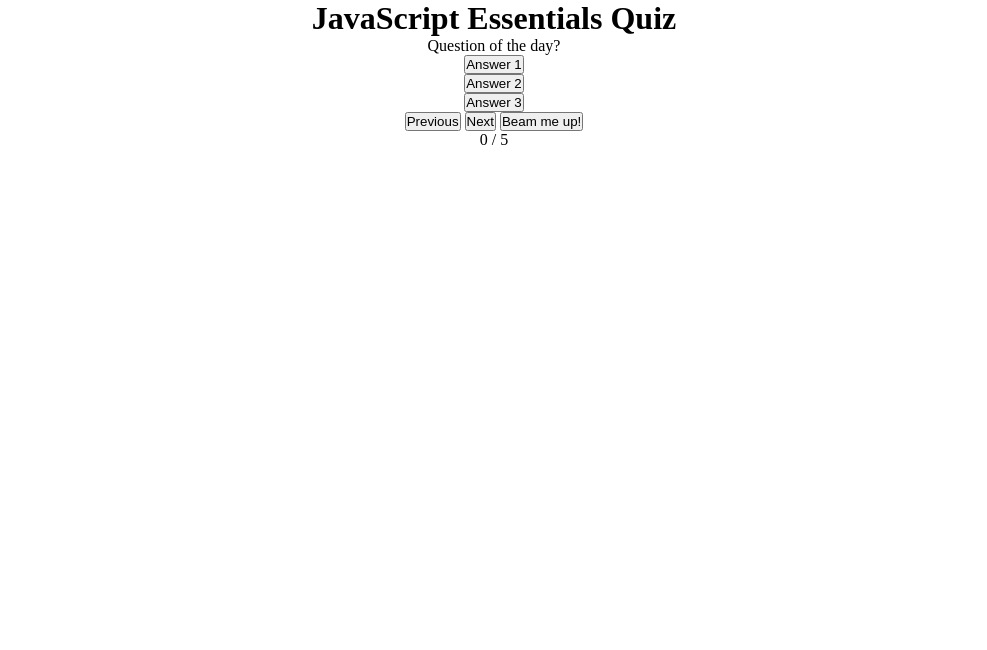
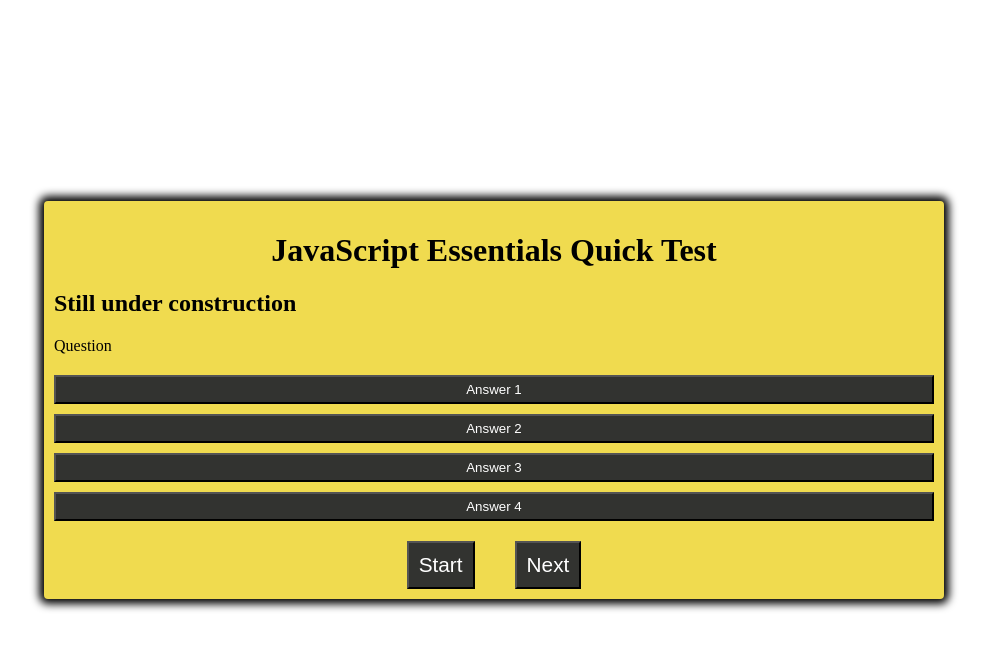
Before and after one commit to Code-Institute-Submissions/JavaScript-Quick-Quiz, a plain HTML site: page index.html in a window 1280 px wide. Shown: the whole page, without its empty margins (146-1133 px from the left). Drawn offline with Linux system fonts and the light colour scheme.

Commit message:
Under construction

```diff
--- a/assets/css/style.css
+++ b/assets/css/style.css
@@ -1,10 +1,51 @@
 * {
-    margin: 0;
-    padding: 0;
-  }
+  box-sizing: border-box;
+}
 
-  .main {
-    max-width: 1280px;
-    margin: 0 auto;
-    text-align: center;
-  }
+
+body {
+  padding: 0;
+  margin: 0;
+  width: 100vw;
+  height: 100vh;
+  display: flex;
+  align-items: center;
+  justify-content: center;
+
+}
+h1 {
+  text-align: center;
+}
+.main {
+  width: 900px;
+  max-width: 80%;
+  background-color: #f0db4f;
+  box-shadow: 0 0 8px 5px;
+  border-radius: 4px;
+  padding: 10px;
+}
+
+.btn-grid {
+  display: grid;
+  grid-template-columns: repeat(1, auto);
+  gap: 10px;
+  margin: 20px 0;
+}
+.btn {
+  background-color: #323330;
+  color: white;
+  padding: 5px 8px;
+}
+.start-btn, .next-btn {
+  font-size: 1.3rem;
+  padding: 10px;
+  margin: 0 20px;
+}
+.ctrls {
+  display: flex;
+  justify-content: center;
+  align-items: center;
+}
+.hide {
+  display: none;
+}
--- a/assets/js/script.js
+++ b/assets/js/script.js
@@ -1,50 +1,38 @@
-function runQuiz() {
-    let questions = document.getElementById('quest-text');
+let start = document.getElementById('start-button');
+let next = document.getElementById('nextQuest-button');
+let questionsContainer = document.getElementById('question-container');
+let quest = document.getElementById('quests');
+
+
+start.addEventListener('click', startQuiz);
+next.addEventListener('click', nextQuestion);
+
+function startQuiz() {
+  console.log('logged');
+
 }
 
-let quest = [
-    {
-      question: "Inside which HTML element do we put the JavaScript?",
-      answers: [
-        {option:"<script>"}, // Correct answer
-        {option:"<scripting>"},
-        {option:"<js>"}
-      ]
-    },
+function nextQuestion() {
 
-    {
-      question: "Where is the correct place to insert a JavaScript?",
-      answers: [
-        {option:"The <body> section"},
-        {option:"The <head> section"},
-        {option:"Both the <head> section and the <body> section are correct"} // Correct answer
-      ]
-    },
+}
 
-    {
-      question: "What is the correct syntax for referring to an external script called 'xxx.js'?",
-      answers: [
-        {option:'<script src="xxx.js">'}, //Correct answer
-        {option:'<script name="xxx.js">'},
-        {option:'<script href="xxx.js">'}
-      ]
-    },
+function showQuest() {
 
-    {
-      question: 'How do you write "Hello World" in an alert box?',
-      answers: [
-        {option:'msgBox("Hello World");'},
-        {option:'alert("Hello World");'}, // Correct answer
-        {option:'msg("Hello World");'},
-      ]
-    },
+}
 
-    {
-      question: "How do you create a function in JavaScript?",
-      answers: [
-        {option:"function = myFunction()"},
-        {option:"function:myFunction()"},
-        {option:"function myFunction()"}, //Correct answer
-      ]
-    },
-  ]
+function answers() {
+
+}
+
+const quests = [
+  {
+    question: 'Inside which HTML element do we put the JavaScript?',
+    answers: [
+       {text: '<script>', correct: true},    //Correct answer
+       {text: '<js>', correct: false},
+       {text: '<javascript>', correct: false},
+       {text:'<scripting>', correct: false}
+    ]
+  },
+
+]
--- a/index.html
+++ b/index.html
@@ -1,40 +1,30 @@
 <!DOCTYPE html>
 <html lang="en">
-
 <head>
   <meta charset="UTF-8">
   <meta http-equiv="X-UA-Compatible" content="IE=edge">
-    <meta name="viewport" content="width=, initial-scale=1.0">
+  <meta name="viewport" content="width=device-width, initial-scale=1.0">
   <link rel="stylesheet" href="assets/css/style.css">
-    <title>JavaScript Quiz</title>
+  <title>Document</title>
 </head>
 
 <body>
   <div class="main">
-
-        <div>
-            <h1>JavaScript Essentials Quiz</h1>
-            <div>
-                <div id="quest-text">Question of the day?</div>
-                <div>
-                    <div><button>Answer 1</button></div>
-                    <div><button>Answer 2</button></div>
-                    <div><button>Answer 3</button></div>
+    <h1>JavaScript Essentials Quick Test</h1>
+    <h2>Still under construction</h2>
+    <div id="question-container">
+      <div id="question">Question</div>
+      <div id="answer-buttons" class="btn-grid">
+        <button class="btn">Answer 1</button>
+        <button class="btn">Answer 2</button>
+        <button class="btn">Answer 3</button>
+        <button class="btn">Answer 4</button>
       </div>
     </div>
-            <div>
-                <button>Previous</button>
-                <button>Next</button>
-                <button>Beam me up!</button>
-
-            </div>
-            <div>
-                <span></span>0</span>
-                <span>/ 5</span>
-            </div>
+    <div class="ctrls">
+      <button id="start-button" class="start-btn btn">Start</button>
+      <button id="nextQuest-button" class="next-btn btn">Next</button>
     </div>
   </div>
   <script src="assets/js/script.js"></script>
-</body>
-
-</html
+</html>
```
Also changed, not shown: 1 other file. Lines whose indentation alone changed are shown as unchanged.
